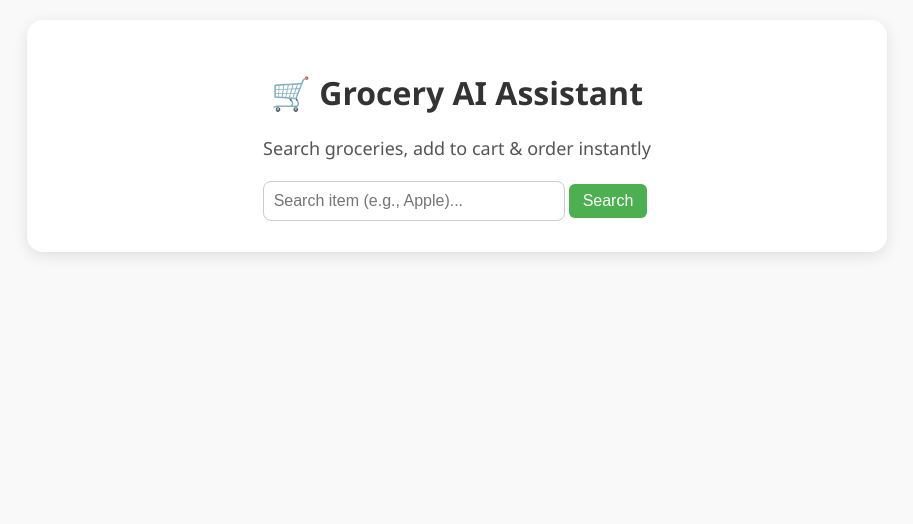
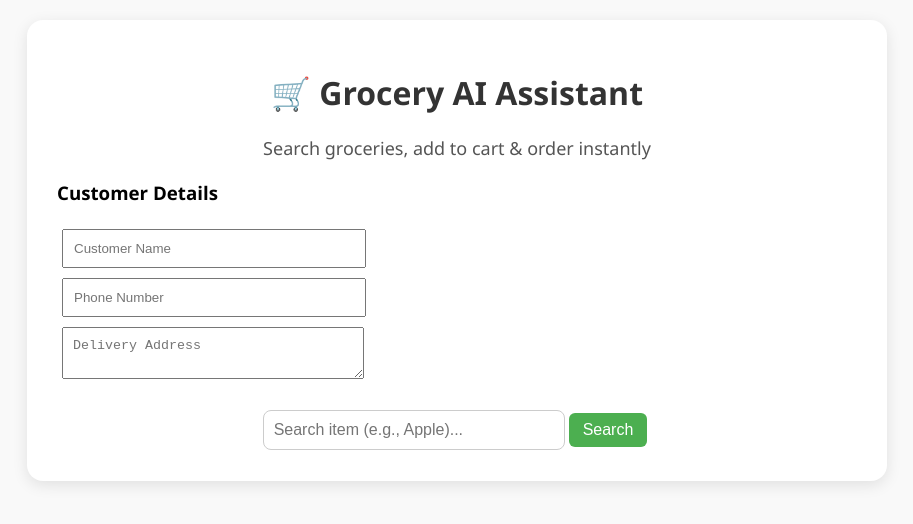
Before and after one commit to ROHIT05-CODER/grocery_ai_assistant, a React (Create React App) app: page / in a window 1280 px wide. Shown: the top 524 px of the page, without its empty margins (183-1096 px from the left). Built offline with nearby package versions, Linux system fonts and the light colour scheme.

Commit message:
Update App.js

```diff
--- a/src/App.js
+++ b/src/App.js
@@ -7,6 +7,8 @@ function App() {
   const [items, setItems] = useState([]);
   const [cart, setCart] = useState([]);
   const [message, setMessage] = useState("");
+
+  // customer details
   const [customer, setCustomer] = useState("");
   const [phone, setPhone] = useState("");
   const [address, setAddress] = useState("");
@@ -60,12 +62,6 @@ function App() {
     if (!customer || !phone || !address)
       return setMessage("⚠️ Please enter customer details!");
 
-    // 📞 Validate phone number (+91 and 10 digits)
-    const phoneRegex = /^\+91[0-9]{10}$/;
-    if (!phoneRegex.test(phone)) {
-      return setMessage("⚠️ Enter phone in format +911234567890");
-    }
-
     try {
       const res = await api.post("/order", {
         items: cart.map((i) => ({
@@ -104,6 +100,31 @@ function App() {
       <header className="App-header">
         <h1>🛒 Grocery AI Assistant</h1>
         <p>Search groceries, add to cart & order instantly</p>
+
+        {/* 👤 Customer Details */}
+        <div style={{ marginTop: 20, textAlign: "left" }}>
+          <h3>Customer Details</h3>
+          <input
+            value={customer}
+            onChange={(e) => setCustomer(e.target.value)}
+            placeholder="Customer Name"
+            style={{ padding: "10px", width: "280px", margin: "5px" }}
+          />
+          <br />
+          <input
+            value={phone}
+            onChange={(e) => setPhone(e.target.value)}
+            placeholder="Phone Number"
+            style={{ padding: "10px", width: "280px", margin: "5px" }}
+          />
+          <br />
+          <textarea
+            value={address}
+            onChange={(e) => setAddress(e.target.value)}
+            placeholder="Delivery Address"
+            style={{ padding: "10px", width: "280px", margin: "5px" }}
+          />
+        </div>
 
         {/* 🔍 Search */}
         <div style={{ marginTop: 20 }}>
@@ -182,31 +203,6 @@ function App() {
               ))}
             </ul>
             <h4>Total: ₹{getTotal()}</h4>
-
-            {/* 🧑 Customer Details */}
-            <div style={{ marginBottom: 15 }}>
-              <input
-                value={customer}
-                onChange={(e) => setCustomer(e.target.value)}
-                placeholder="👤 Enter your name"
-                style={{ padding: "8px", width: "250px", margin: "4px" }}
-              />
-              <br />
-              <input
-                value={phone}
-                onChange={(e) => setPhone(e.target.value)}
-                placeholder="📞 Enter phone (+91XXXXXXXXXX)"
-                style={{ padding: "8px", width: "250px", margin: "4px" }}
-              />
-              <br />
-              <textarea
-                value={address}
-                onChange={(e) => setAddress(e.target.value)}
-                placeholder="📍 Enter delivery address"
-                style={{ padding: "8px", width: "250px", margin: "4px" }}
-              />
-            </div>
-
             <button onClick={handleOrder} style={btnStyle("#2196F3")}>
               ✅ Place Order
             </button>
```
